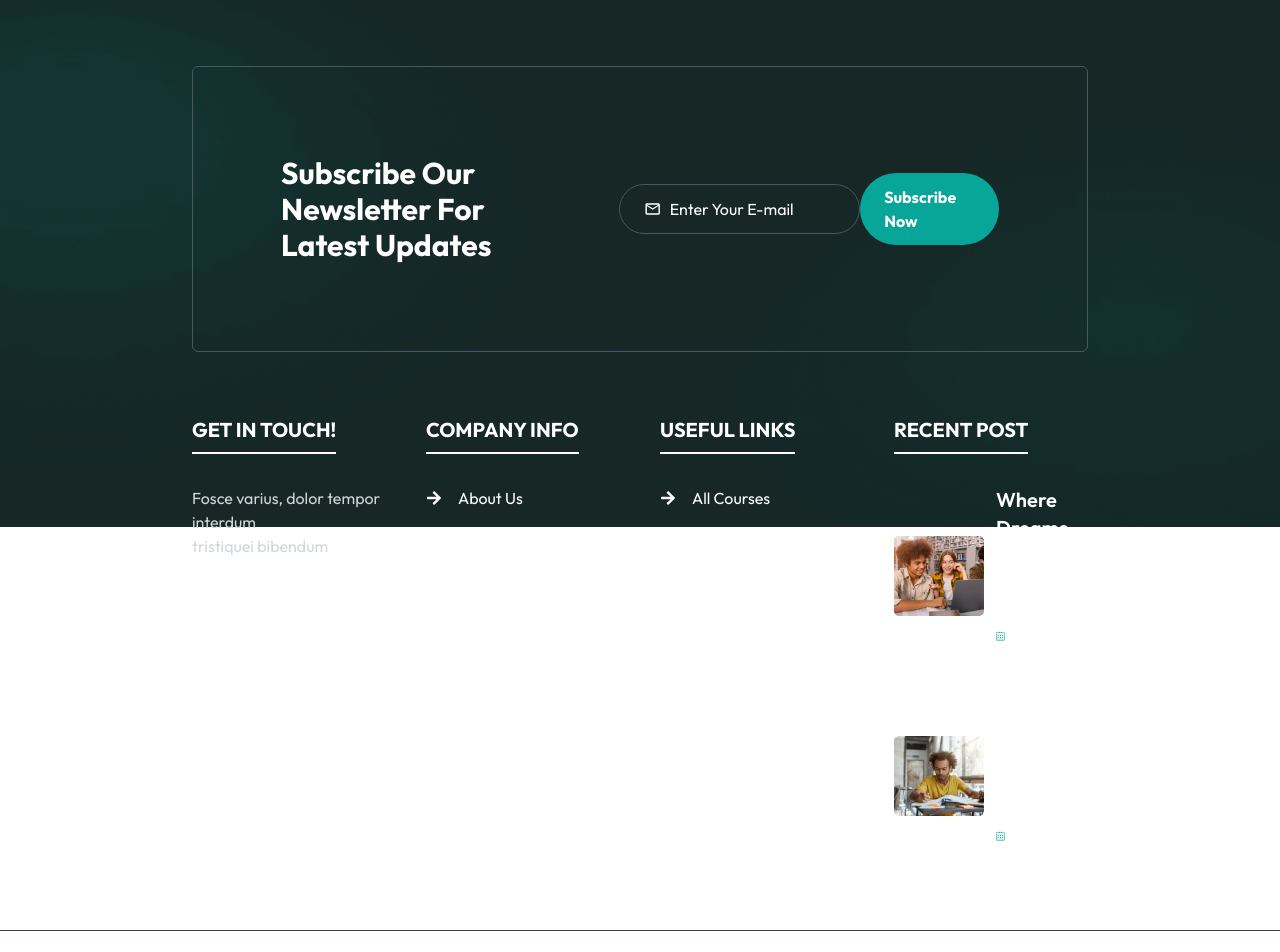
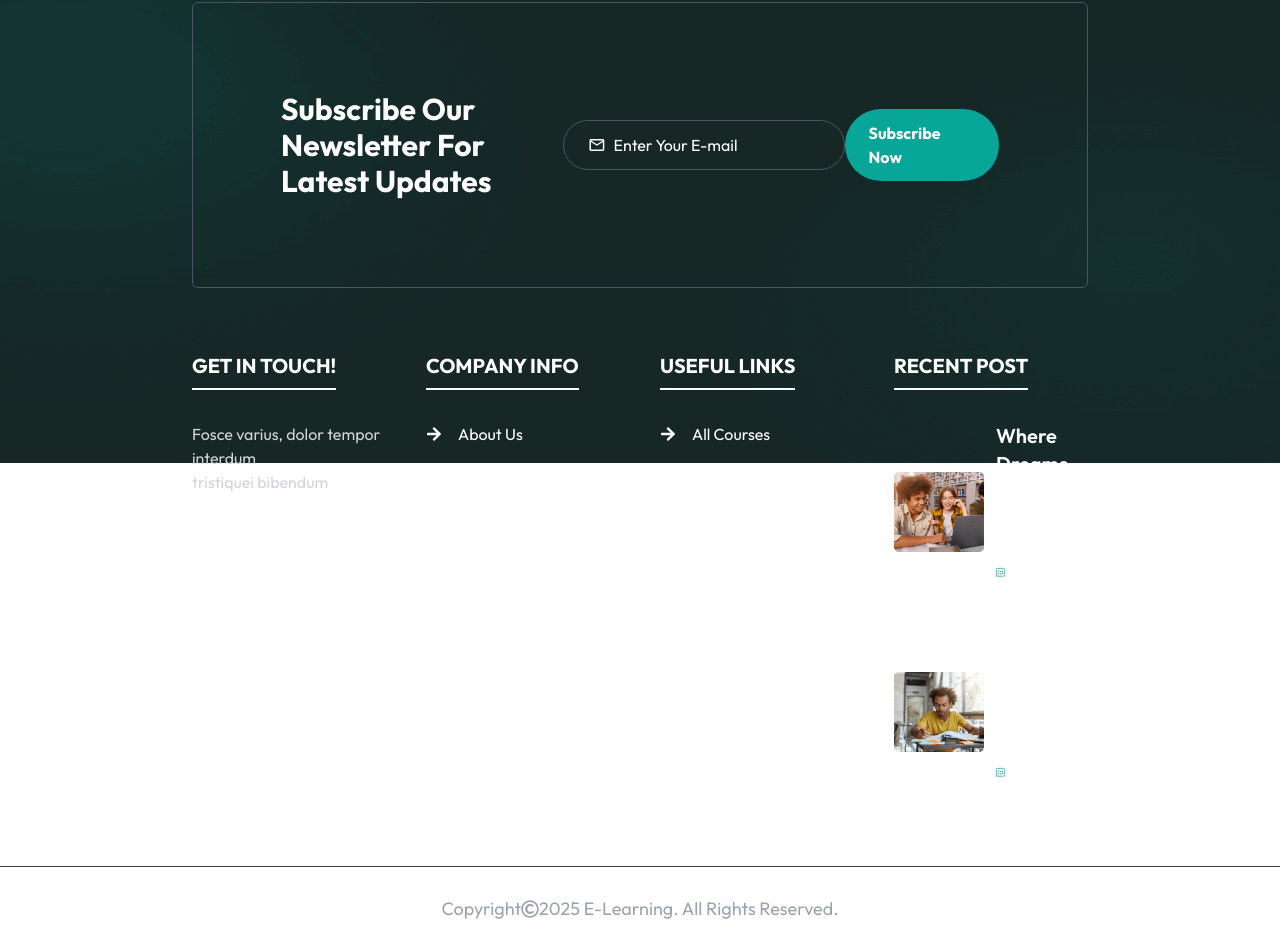
Before and after one commit to asaduzzaman8316/learning-management-system, a Next.js app: page /coures in a window 1280 px wide. Shown: the part 714-1666 px from the top of the page. Built offline with nearby package versions, Linux system fonts and the light colour scheme; no server answers.

Commit message:
home done

```diff
--- a/app/HomeComponents/Blogs/Blog.jsx
+++ b/app/HomeComponents/Blogs/Blog.jsx
@@ -7,7 +7,7 @@ import BlogCard from './BlogCard'
 
 function Blog() {
     return (
-        <div className='py-16  '>
+        <div className='py-16  mb-36'>
             <div className='w-full lg:w-[70%]  mx-auto flex flex-col items-center justify-center gap-10'>
                 <Heading name={'News & Blogs'} />
                 <Heading2 name={'Latest News Updates'} color={'text-gray-800'} />
--- a/app/HomeComponents/Blogs/BlogCard.jsx
+++ b/app/HomeComponents/Blogs/BlogCard.jsx
@@ -5,8 +5,8 @@ import { IoFolderOutline } from 'react-icons/io5'
 
 function BlogCard({image, name}) {
   return (
-    <div data-aos='zoom-in-up' data-aos-duration='1500' className='relative '>
-      <Image src={image} width={600} height={600} alt='post image' className='h-auto rounded-xl w-auto '/>
+    <div data-aos='zoom-in-up' data-aos-duration='1500' className='relative lg:mx-0 mx-8'>
+      <Image src={image} width={600} height={600} alt='post image' className='lg:h-auto rounded-xl lg:w-auto '/>
       <div className='absolute h-full opacity-90 w-full  top-0 left-0 bg-linear-to-t from-gray-900  from-10% '></div>
       <div className='space-y-6 absolute  bottom-10 px-12'>
         <p className='bg-white w-fit text-[#07a698]  uppercase px-6 py-1 rounded-full'>learning</p>
--- a/app/HomeComponents/Courses/CategoryShow.jsx
+++ b/app/HomeComponents/Courses/CategoryShow.jsx
@@ -1,32 +1,42 @@
 'use client'
 import useCategory from '@/app/DataFetch/useCategory'
-import React, { useState } from 'react'
-
+import React, { useEffect, useState } from 'react'
 
 
 function CategoryShow() {
     const [cid, setCid] = useState(0)
-    const [btn, setBtn] = useState(0)
     const { category } = useCategory()
+    const [categoryRange, setCategoryRange] = useState(2)
+
+    useEffect(() => {
+        function handleResize() {
+            const width = window.innerWidth;
+            setCategoryRange(width > 600 ? 8 : 2);
+        }
+
+        handleResize(); // run once
+        window.addEventListener("resize", handleResize);
+
+        return () => window.removeEventListener("resize", handleResize);
+    }, []);
 
     function handlerClick(id) {
         setCid(id)
-        setBtn(id)
     }
 
     return (
         <div>
-            <div className='mt-10 flex items-center gap-8 justify-between'>
-                <div className={` px-6 duration-500 transition-all py-3 ${btn === 0 ? 'bg-[#07a698] text-white ' : 'bg-white text-black'} rounded-full cursor-pointer text-lg font-medium`}>
+            <div className='mt-10 flex items-center gap-8  justify-between'>
+                <div className={` px-6 duration-500 transition-all py-3 ${cid === 0 ? 'bg-[#07a698] text-white ' : 'bg-white text-black'} rounded-full cursor-pointer text-lg font-medium`}>
                     <button
                         className='cursor-pointer'
                         onClick={() => handlerClick(0)}
                     >All Categories</button>
                 </div>
                 {
-                    category.slice(0, 8).map(category => (
+                    category.slice(0, categoryRange).map(category => (
                         <div
-                            className={`  px-6 py-2 ${btn == category.id ? 'bg-[#07a698] text-white' : 'bg-white text-black'}  duration-500 transition-all rounded-full text-lg `}
+                            className={`  px-6 py-2 ${cid == category.id ? 'bg-[#07a698] text-white' : 'bg-white text-black'}  duration-500 transition-all rounded-full text-lg `}
                             key={category.id}>
                             <button
                                 className='cursor-pointer'
@@ -36,7 +46,7 @@ function CategoryShow() {
                     ))
                 }
             </div>
-            <CourseCard cid={cid}  range={3}/>
+            <CourseCard cid={cid} range={3} />
         </div>
     )
 }
--- a/app/HomeComponents/Courses/CourseCard.jsx
+++ b/app/HomeComponents/Courses/CourseCard.jsx
@@ -19,7 +19,7 @@ function CourseCard({ cid , range}) {
                     <div data-aos='fade-up' data-aos-delay={`300 * ${item.id}`} key={item.id} className='bg-white p-6 rounded-2xl border border-gray-200'>
                         <div className='overflow-hidden mx-auto rounded-2xl h-fit w-fit'>
                             <Image
-                                className='rounded-2xl object-cover h-auto w-auto mx-auto hover:scale-105 duration-500 transition-all'
+                                className='rounded-2xl object-cover lg:h-auto lg:w-auto mx-auto hover:scale-105 duration-500 transition-all'
                                 src={item.course_image} width={700} height={200} alt={item.course_title} />
                         </div>
                         <div className='my-8'>
--- a/app/globals.css
+++ b/app/globals.css
@@ -1,4 +1,6 @@
 @import "tailwindcss";
+@plugin "flowbite-react/plugin/tailwindcss";
+@source "../.flowbite-react/class-list.json";
 
 html{
     scroll-behavior: smooth;
--- a/components/share/Footer/Footer.jsx
+++ b/components/share/Footer/Footer.jsx
@@ -12,8 +12,8 @@ import LastFooter from './LastFooter'
 
 function Footer() {
     return (
-        <div className='lg:mt-16  relative  '>
-            <Image src={footerbg} width={8000} height={3000} alt='footer bg' className='h-auto w-auto absolute top-0 -z-10 left-0' />
+        <div className='  relative px-8 lg:px-0 '>
+            <Image src={footerbg} width={8000} height={3000} alt='footer bg' className='lg:h-auto object-cover lg:w-auto absolute top-0 -z-10 left-0 h-full w-full ' />
             <div className='pt-20'>
                 <Subscribe />
             </div>
--- a/components/share/Footer/FooterPost.jsx
+++ b/components/share/Footer/FooterPost.jsx
@@ -5,7 +5,7 @@ import { SlCalender } from 'react-icons/sl'
 function FooterPost({ image, name }) {
     return (
         <div data-aos='fade-up-right' data-aos-duration='1500' className='flex items-center gap-3'>
-            <Image src={image} width={120} height={40} alt='footer post image' className='h-auto w-auto' />
+            <Image src={image} width={120} height={40} alt='footer post image' className='lg:h-auto lg:w-auto' />
             <div className=''>
                 <h1 className='text-xl text-white font-semibold'>{name}</h1>
                 <p className='text-white text-sm mt-2 flex items-center gap-2'>
--- a/components/share/Footer/LastFooter.jsx
+++ b/components/share/Footer/LastFooter.jsx
@@ -3,8 +3,8 @@ import { FaRegCopyright } from 'react-icons/fa'
 
 function LastFooter() {
     return (
-        <div data-aos='fade-up' data-aos-duration='1500' className='border-t border-t-gray-700 flex items-center justify-center '>
-            <p className='text-gray-400 text-lg flex items-center pt-7 '>Copyright <FaRegCopyright /> 2025 E-Learning. All Rights Reserved.</p>
+        <div className='border-t border-t-gray-700 flex items-center justify-center '>
+            <p className='text-gray-400 text-lg flex items-center py-7 '>Copyright <FaRegCopyright /> 2025 E-Learning. All Rights Reserved.</p>
         </div>
     )
 }
--- a/components/share/Footer/Subscribe.jsx
+++ b/components/share/Footer/Subscribe.jsx
@@ -4,9 +4,9 @@ import Button from '../Button'
 
 function Subscribe() {
     return (
-        <div  className='border w-[70%] mx-auto  border-gray-600 p-22 rounded-md   flex items-center justify-between'>
-            <h1 className='text-3xl text-white font-bold'>Subscribe Our Newsletter For <br />Latest Updates</h1>
-            <div className='border border-gray-600 rounded-full text-white w-[40%] flex items-center gap-2'>
+        <div  className='border lg:w-[70%] w-full mx-auto  border-gray-600 p-4 lg:p-22 rounded-md   flex items-center justify-between lg:flex-row flex-col gap-5 lg:gap-0'>
+            <h1 className='text-3xl text-white font-bold w-full lg:w-[40%]'>Subscribe Our Newsletter For Latest Updates</h1>
+            <div className='border border-gray-600 rounded-full text-white lg:w-[40%] flex items-center gap-2'>
                 <MdOutlineEmail className='text-xl translate-x-6'/>
                 <input type='email' placeholder='Enter Your E-mail' className='outline-none px-6 py-3 rounded-full w-full placeholder:text-white' />
             </div>
```
